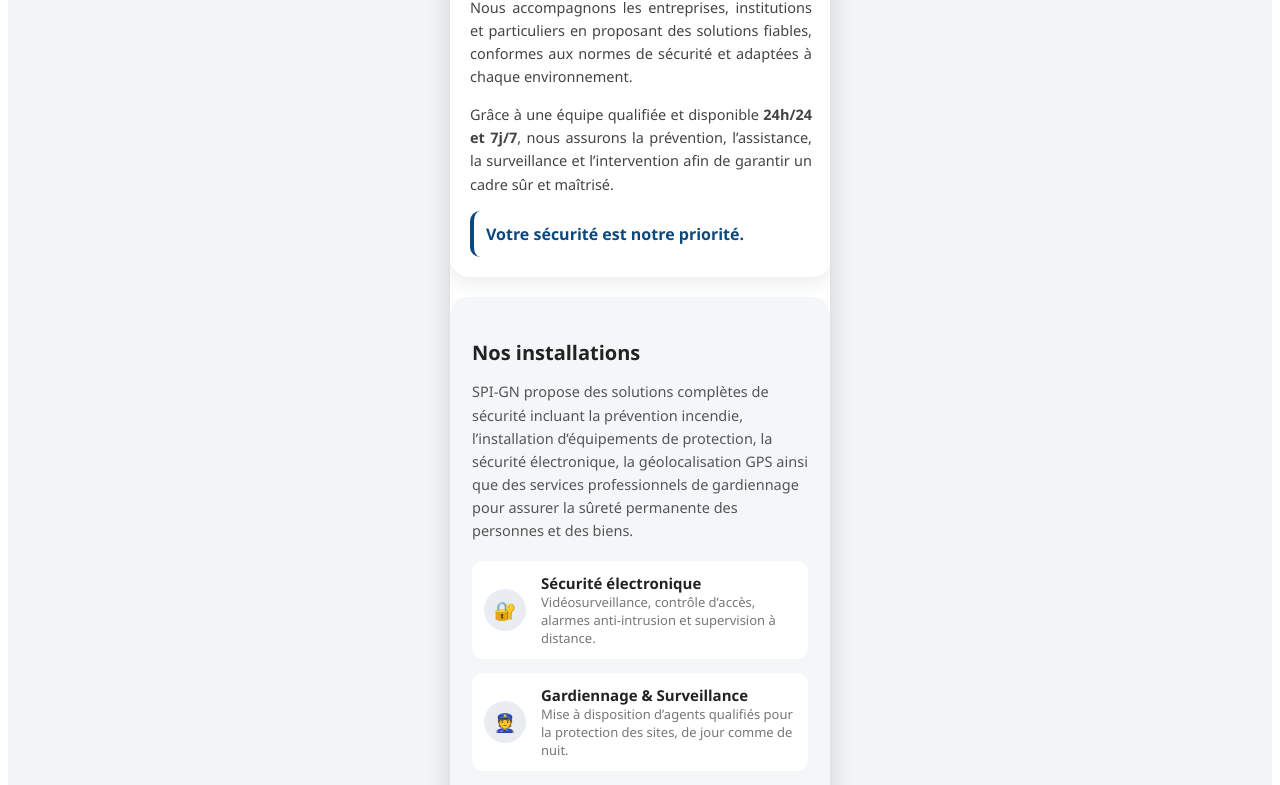
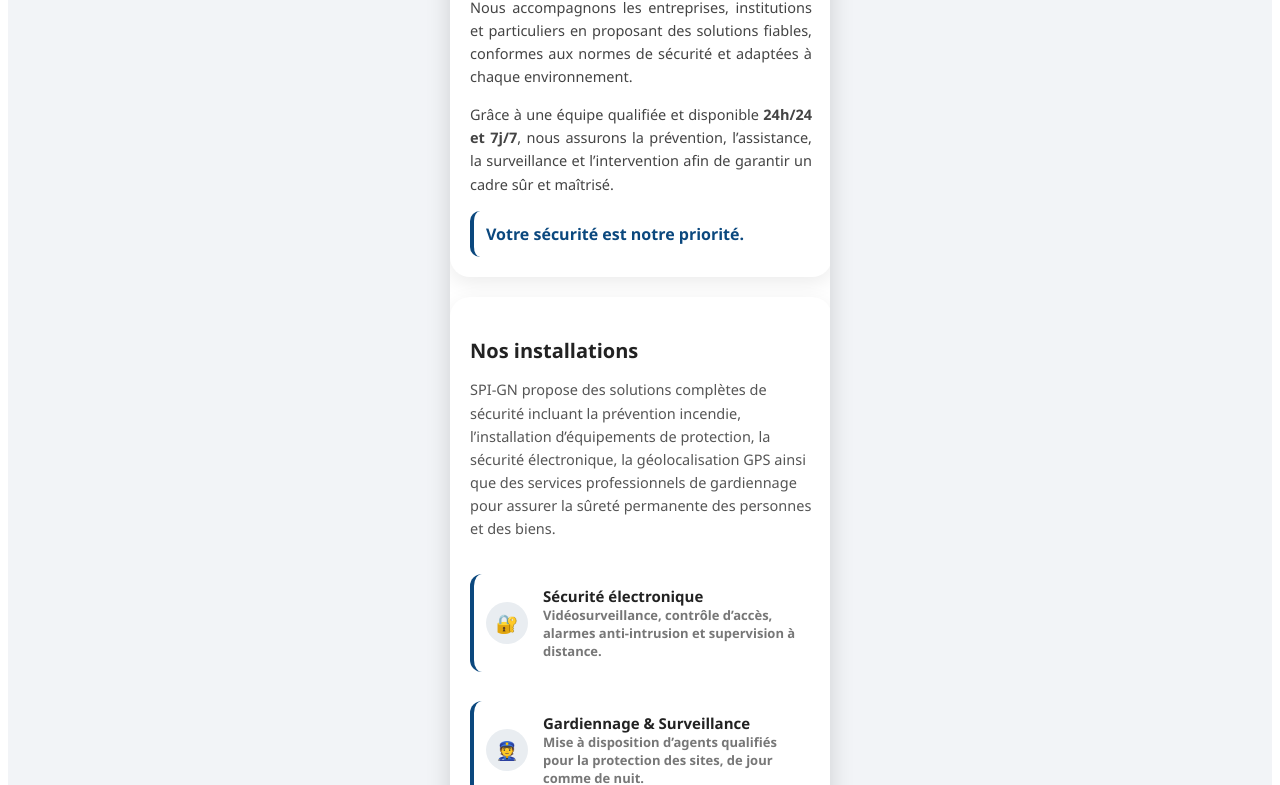
Before and after one commit to MaximeKPOGHOMOU/spi-gn-scan, an Angular app: page /fiche in a window 1280 px wide. Shown: the part 1993-2778 px from the top of the page. Built offline with nearby package versions, Linux system fonts and the light colour scheme.

Commit message:
fonctionnalite

```diff
--- a/src/app/qr-entreprise/qr-entreprise.css
+++ b/src/app/qr-entreprise/qr-entreprise.css
@@ -368,12 +368,23 @@
     color: #0b487e;
 }
 
+
 /* CARTE INSTALLATIONS */
 .installations-card {
     background: #f4f6f8;
     border-radius: 18px;
     padding: 22px;
     margin-top: 20px;
+}
+
+.installation-item {
+    margin-top: 15px;
+    padding: 12px;
+    background: #ffffff;
+    border-left: 4px solid #0b487e;
+    border-radius: 10px;
+    font-weight: 600;
+    color: #0b487e;
 }
 
 /* TITRE */
--- a/src/app/qr-entreprise/qr-entreprise.html
+++ b/src/app/qr-entreprise/qr-entreprise.html
@@ -14,10 +14,11 @@
             <p class="subtitle">
                 Protection des personnes, des biens et des infrastructures 24h/24
             </p>
-
-            <button class="menu-btn">
-                Site web
-            </button>
+            <a href="https://spi-gn.com" target="_blank">
+                <button class="menu-btn">
+                    Site web
+                </button>
+            </a>
         </div>
 
         <!-- HORAIRES -->
@@ -213,7 +214,7 @@
         </div>
 
         <!-- NOS INSTALLATIONS -->
-        <div class="installations-card">
+        <div class="info social-media">
 
             <h3 class="installations-title">Nos installations</h3>
 
@@ -230,7 +231,7 @@
                     <div class="icon-circle">🔐</div>
                     <div class="installation-text">
                         <strong>Sécurité électronique</strong>
-                        <span>Vidéosurveillance, contrôle d’accès, alarmes anti-intrusion et supervision à
+                        <span >Vidéosurveillance, contrôle d’accès, alarmes anti-intrusion et supervision à
                             distance.</span>
                     </div>
                 </div>
--- a/src/index.html
+++ b/src/index.html
@@ -2,7 +2,7 @@
 <html lang="en">
 <head>
   <meta charset="utf-8">
-  <title>InfosSpi</title>
+  <title>SPI-GN</title>
   <base href="/">
   <meta name="viewport" content="width=device-width, initial-scale=1">
   <link rel="icon" type="image/x-icon" href="favicon.ico">
```
